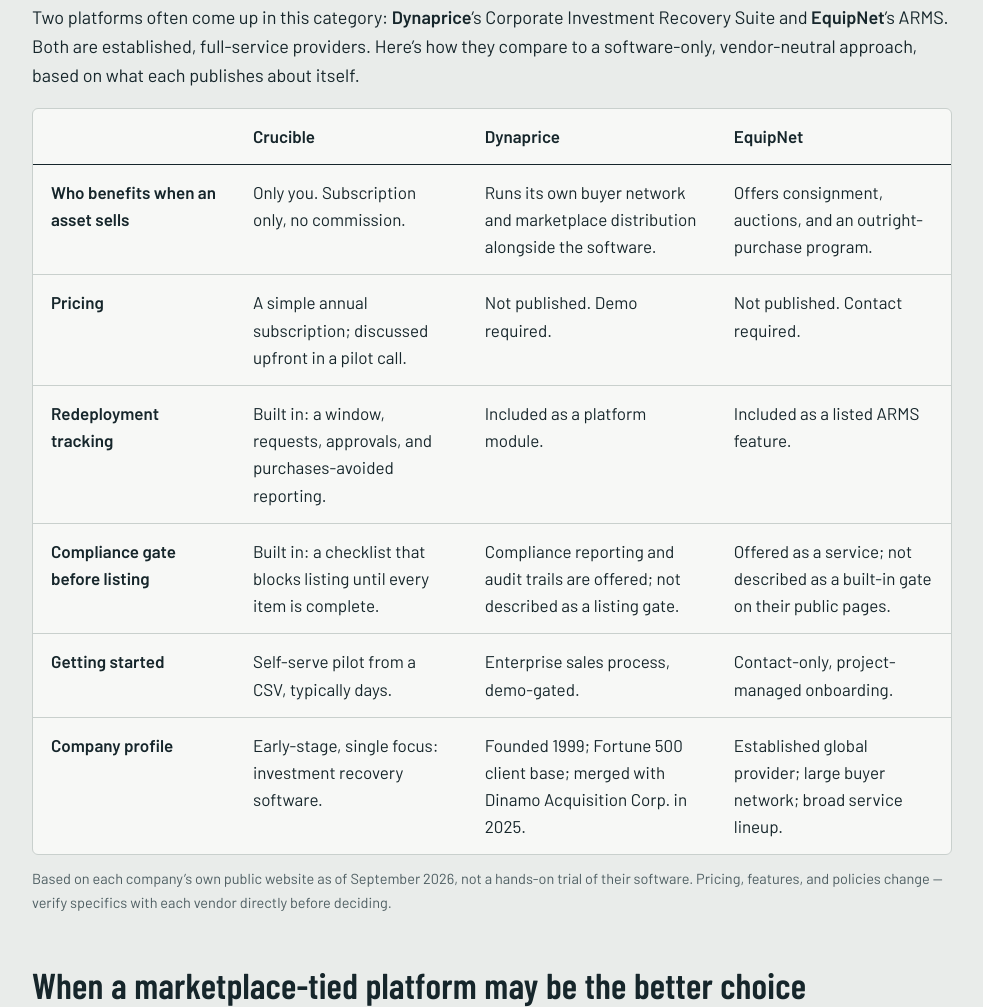
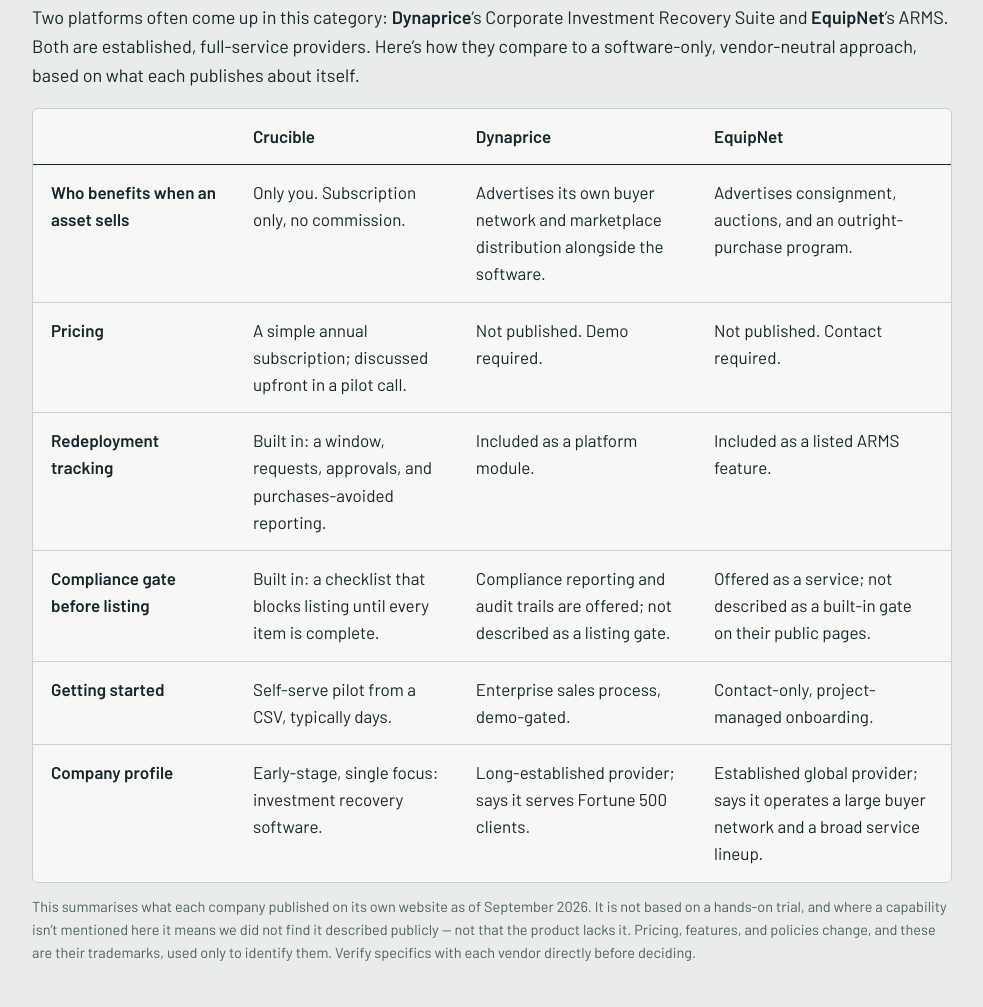
Before and after one commit to lrm87-crucible/crucibleir-site, a plain HTML site: page compare.html in a window 1280 px wide. Shown: the part 1193-2200 px from the top of the page, without its empty margins (148-1131 px from the left). Drawn offline with Linux system fonts and the light colour scheme.

Commit message:
Add files via upload

```diff
--- a/compare.html
+++ b/compare.html
@@ -48,14 +48,14 @@
 <h2 style="font-size:36px;margin-top:52px">How specific platforms compare</h2>
 <p style="font-size:18px">Two platforms often come up in this category: <b>Dynaprice</b>&rsquo;s Corporate Investment Recovery Suite and <b>EquipNet</b>&rsquo;s ARMS. Both are established, full-service providers. Here&rsquo;s how they compare to a software-only, vendor-neutral approach, based on what each publishes about itself.</p>
 <div class="tw"><table><thead><tr><th></th><th>Crucible</th><th>Dynaprice</th><th>EquipNet</th></tr></thead><tbody>
-<tr><td>Who benefits when an asset sells</td><td>Only you. Subscription only, no commission.</td><td>Runs its own buyer network and marketplace distribution alongside the software.</td><td>Offers consignment, auctions, and an outright-purchase program.</td></tr>
+<tr><td>Who benefits when an asset sells</td><td>Only you. Subscription only, no commission.</td><td>Advertises its own buyer network and marketplace distribution alongside the software.</td><td>Advertises consignment, auctions, and an outright-purchase program.</td></tr>
 <tr><td>Pricing</td><td>A simple annual subscription; discussed upfront in a pilot call.</td><td>Not published. Demo required.</td><td>Not published. Contact required.</td></tr>
 <tr><td>Redeployment tracking</td><td>Built in: a window, requests, approvals, and purchases-avoided reporting.</td><td>Included as a platform module.</td><td>Included as a listed ARMS feature.</td></tr>
 <tr><td>Compliance gate before listing</td><td>Built in: a checklist that blocks listing until every item is complete.</td><td>Compliance reporting and audit trails are offered; not described as a listing gate.</td><td>Offered as a service; not described as a built-in gate on their public pages.</td></tr>
 <tr><td>Getting started</td><td>Self-serve pilot from a CSV, typically days.</td><td>Enterprise sales process, demo-gated.</td><td>Contact-only, project-managed onboarding.</td></tr>
-<tr><td>Company profile</td><td>Early-stage, single focus: investment recovery software.</td><td>Founded 1999; Fortune 500 client base; merged with Dinamo Acquisition Corp. in 2025.</td><td>Established global provider; large buyer network; broad service lineup.</td></tr>
+<tr><td>Company profile</td><td>Early-stage, single focus: investment recovery software.</td><td>Long-established provider; says it serves Fortune 500 clients.</td><td>Established global provider; says it operates a large buyer network and a broad service lineup.</td></tr>
 </tbody></table></div>
-<p class="small" style="margin-top:12px">Based on each company&rsquo;s own public website as of September 2026, not a hands-on trial of their software. Pricing, features, and policies change &mdash; verify specifics with each vendor directly before deciding.</p>
+<p class="small" style="margin-top:12px">This summarises what each company published on its own website as of September 2026. It is not based on a hands-on trial, and where a capability isn&rsquo;t mentioned here it means we did not find it described publicly &mdash; not that the product lacks it. Pricing, features, and policies change, and these are their trademarks, used only to identify them. Verify specifics with each vendor directly before deciding.</p>
 
 <h2 style="font-size:36px;margin-top:52px">When a marketplace-tied platform may be the better choice</h2>
 <p style="font-size:18px">If your team is small and you want someone else to market and sell equipment on your behalf, a full-service provider can make sense. Software alone won&rsquo;t find buyers for you. Crucible is designed for teams that have or want control over the sale itself.</p>
```
